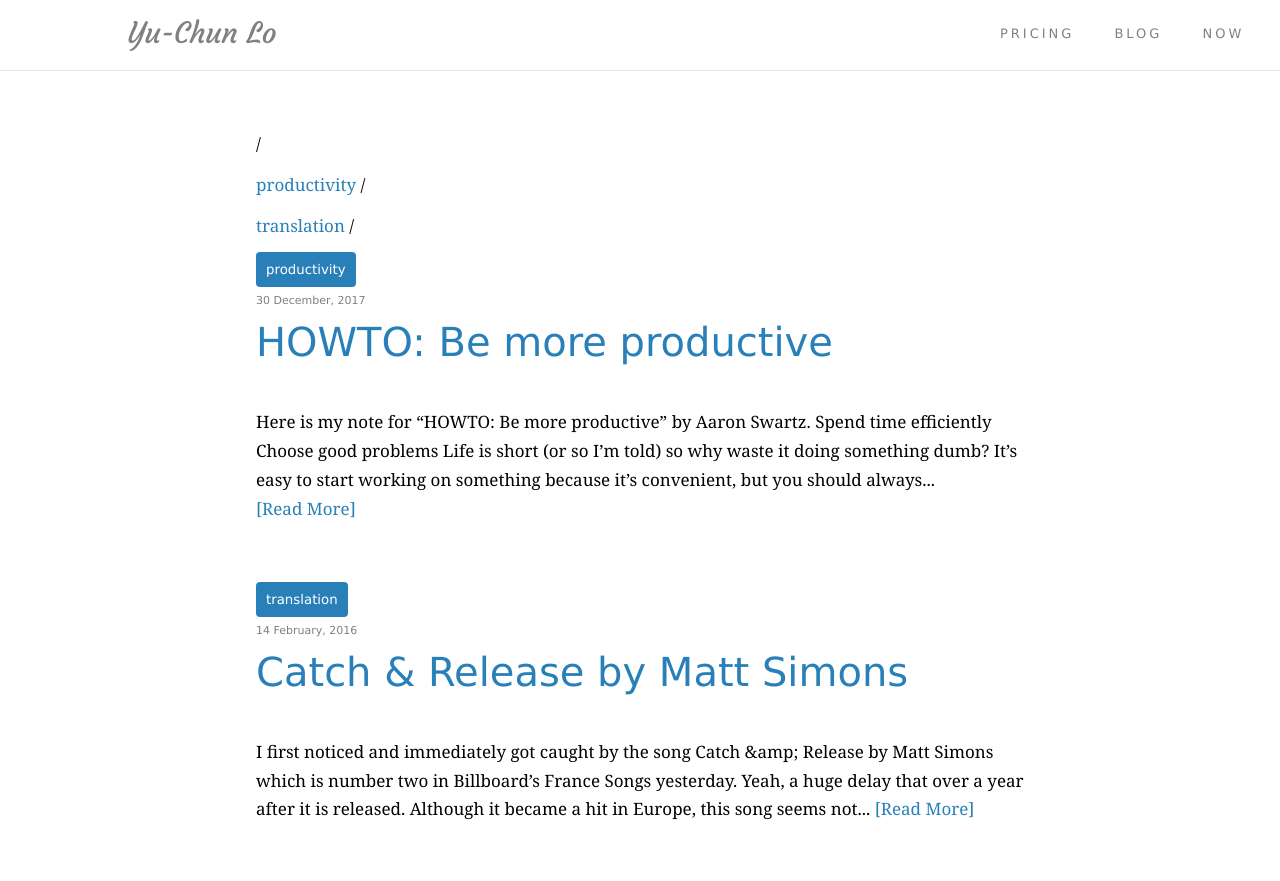
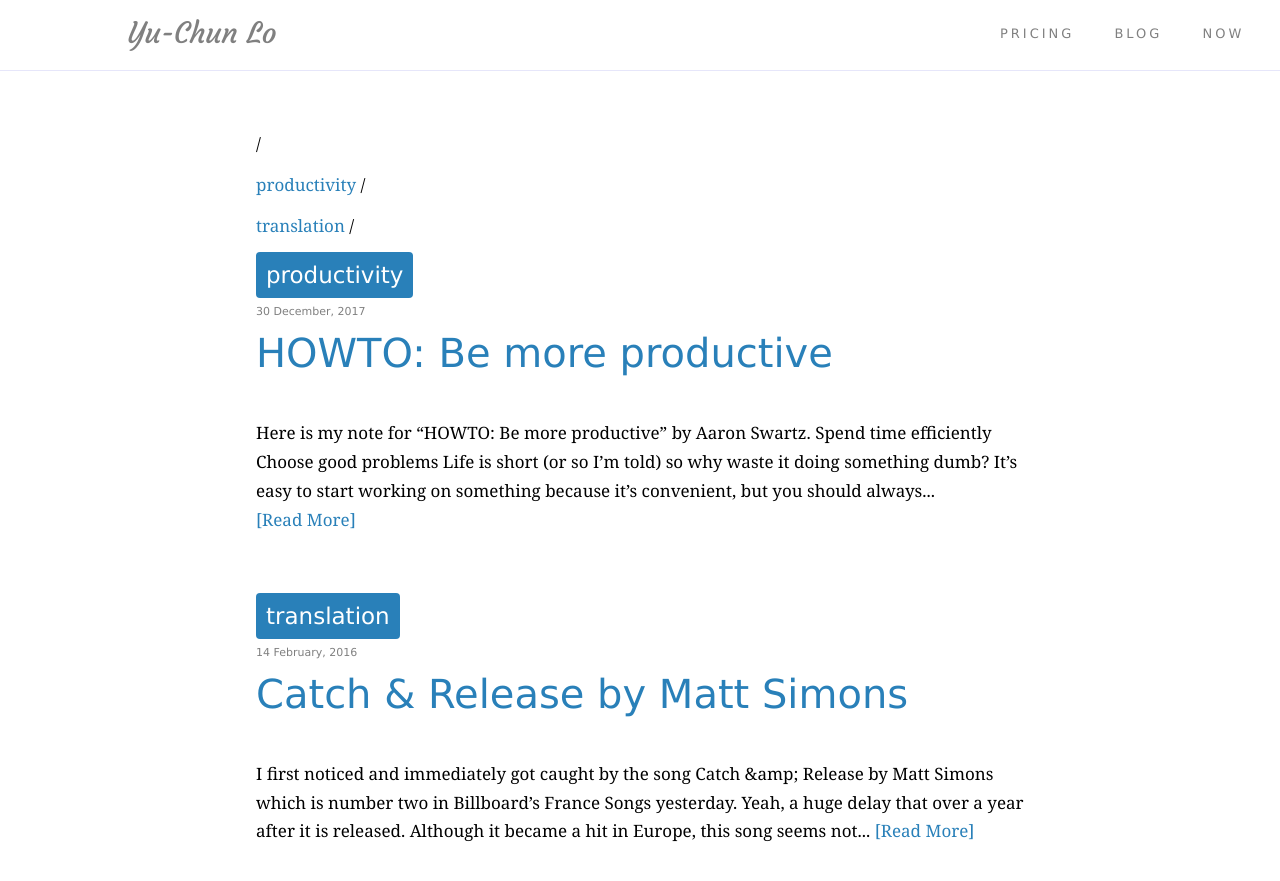
Before and after one commit to yuchunlo/yuchunlo.github.io, a Jekyll site: the page built from tags.md, in a window 1280 px wide and 984 px high. Shown: the top 881 px of the window. Built offline with Jekyll 4.4.1, drawn with Linux system fonts in a browser that asks for light colours; nearby versions of some CDN libraries.

Commit message:
Update style.css

```diff
--- a/css/style.css
+++ b/css/style.css
@@ -320,6 +320,7 @@ blockquote {
 }
 .tag {
   font-family: 'Verdana', 'PingFang TC', 'Microsoft JhengHei', sans-serif;
+  font-size: 23px;
   background-color: #2980b9;
   border: none;
   border-radius: 4px;
```
